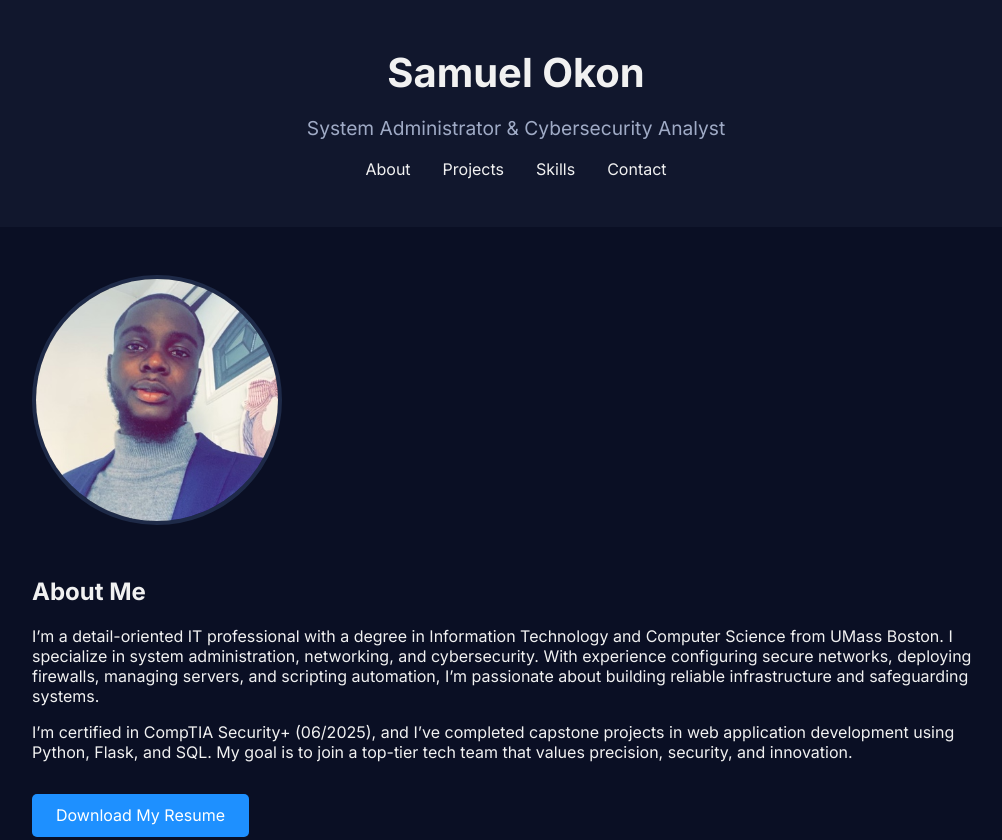
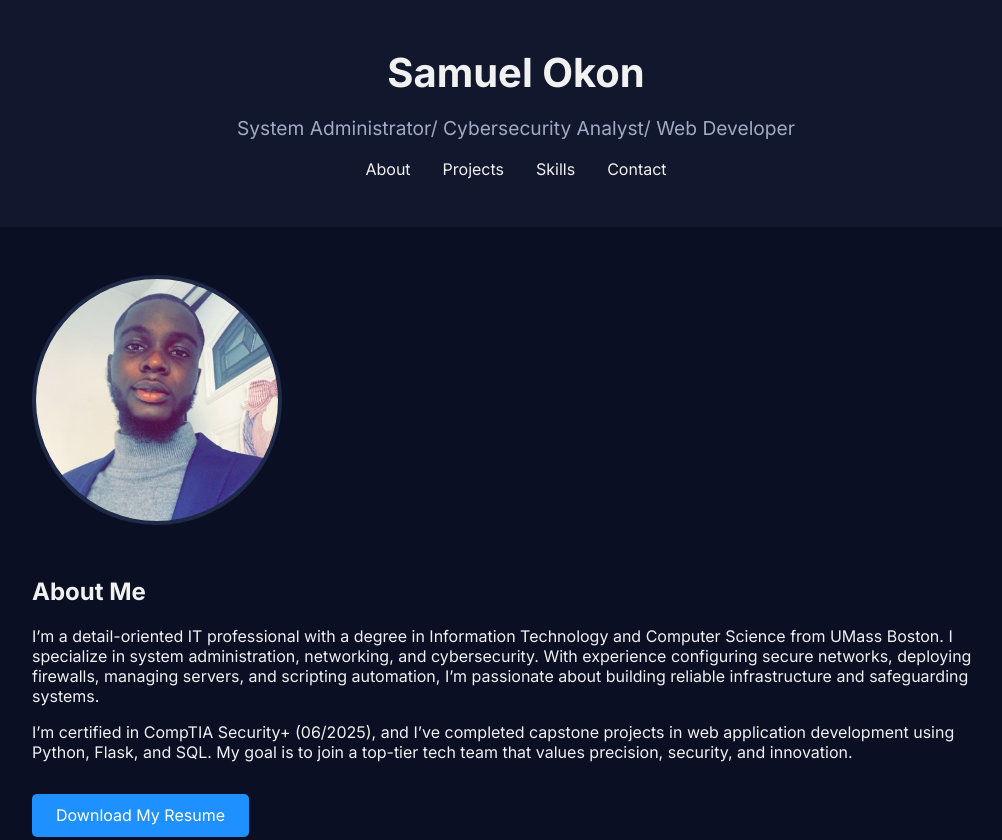
Before and after one commit to okonsamuel1998/portfolio, a plain HTML site: page index.html in a window 1280 px wide. Shown: the top 840 px of the page, without its empty margins (124-1126 px from the left). Drawn offline with Linux system fonts and the light colour scheme.

Commit message:
Initial commit

```diff
--- a/index.html
+++ b/index.html
@@ -125,7 +125,7 @@
 <body>
   <header>
     <h1>Samuel Okon</h1>
-    <p>System Administrator & Cybersecurity Analyst</p>
+    <p>System Administrator/ Cybersecurity Analyst/ Web Developer</p>
     <nav>
       <a href="#about">About</a>
       <a href="#projects">Projects</a>
```
